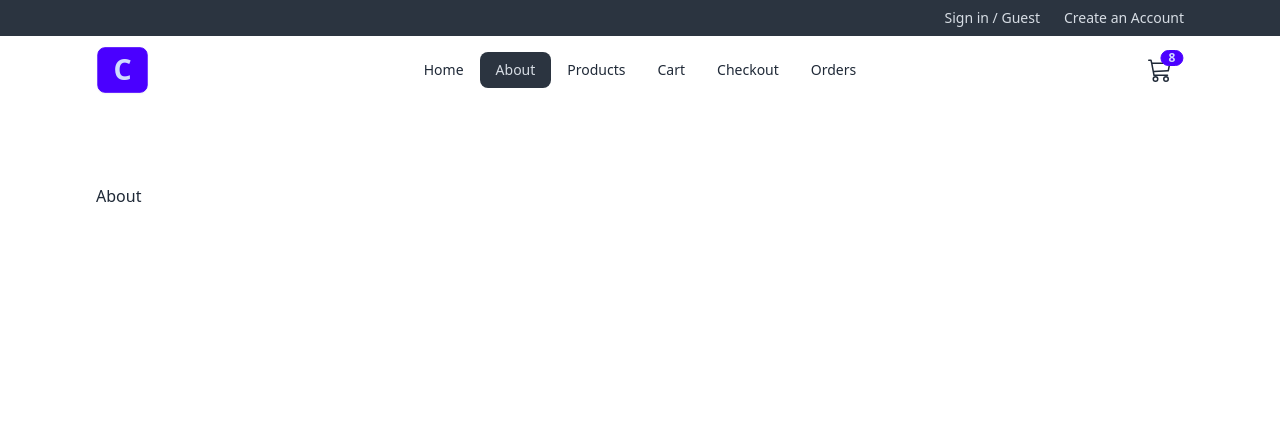
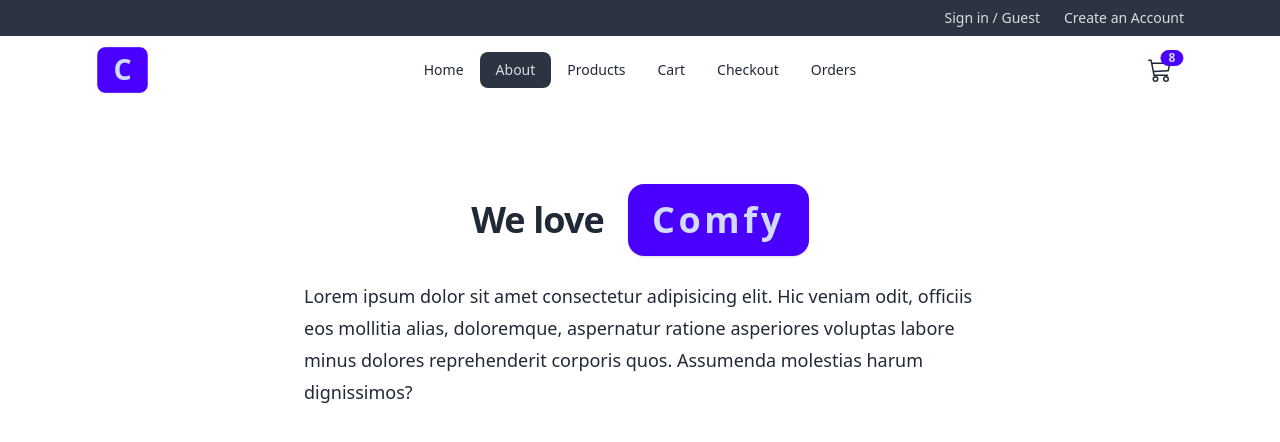
Before and after one commit to roy-sourish/ecommerce-comfyStore-v1, a React (Vite) app: page /about in a window 1280 px wide. Shown: the top 442 px of the page. Built offline with nearby package versions, Linux system fonts and the light colour scheme.

Commit message:
about page

```diff
--- a/src/pages/About.jsx
+++ b/src/pages/About.jsx
@@ -1,7 +1,26 @@
-import React from "react";
-
 function About() {
-  return <div>About</div>;
+  return (
+    <>
+      <div className="flex flex-wrap gap-2 sm:gap-x-6 items-center justify-center">
+        <h1 className="text-4xl font-bold leading-none tracking-tight">
+          We love
+        </h1>
+        <div className="stats bg-primary shadow">
+          <div className="stat">
+            <div className="stat-title text-primary-content text-4xl font-bold tracking-widest">
+              Comfy
+            </div>
+          </div>
+        </div>
+      </div>
+      <p className="mt-6 text-lg leading-8 max-w-2xl mx-auto">
+        Lorem ipsum dolor sit amet consectetur adipisicing elit. Hic veniam
+        odit, officiis eos mollitia alias, doloremque, aspernatur ratione
+        asperiores voluptas labore minus dolores reprehenderit corporis quos.
+        Assumenda molestias harum dignissimos?
+      </p>
+    </>
+  );
 }
 
 export default About;
```
